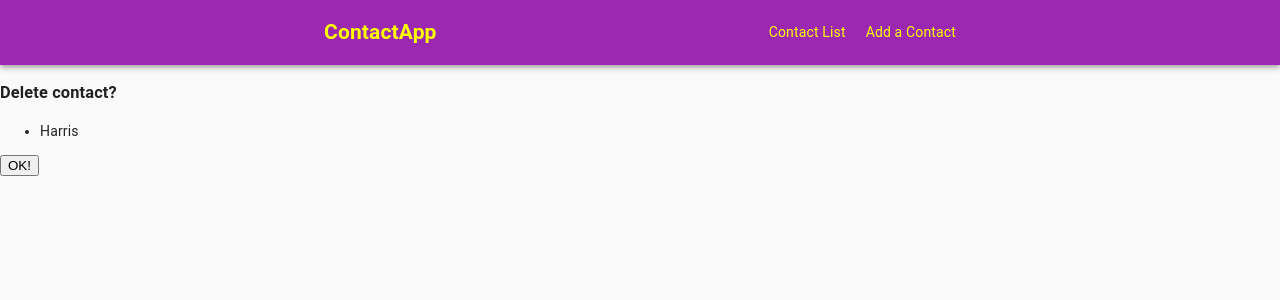
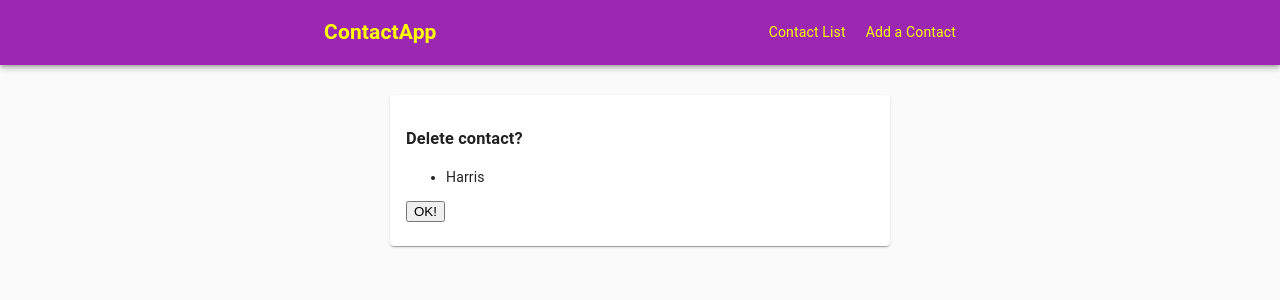
Before and after one commit to jhmccandless/contact-app, a React (Create React App) app in the folder contact-app/: page /delete_confirm/0 in a window 1280 px wide. Shown: the top 300 px of the page. Built offline with nearby package versions, Linux system fonts and the light colour scheme.

Commit message:
gave up on update

```diff
--- a/contact-app/src/components/ContactInfo.jsx
+++ b/contact-app/src/components/ContactInfo.jsx
@@ -3,9 +3,7 @@ import { connect } from "react-redux";
 import { Link } from "react-router-dom";
 import { updateContactInstance } from "../actions";
 import { Card } from "@material-ui/core";
-import { CardActions } from "@material-ui/core";
 import { CardContent } from "@material-ui/core";
-import { Button } from "@material-ui/core";
 
 class ContactInfo extends React.Component {
   constructor(props) {
--- a/contact-app/src/components/Contacts.jsx
+++ b/contact-app/src/components/Contacts.jsx
@@ -25,7 +25,7 @@ class Contacts extends React.Component {
               );
             })}
           </ul>
-          <button>Add Contact</button>
+          <Link to="/add_contact">Add a Contact</Link>
         </CardContent>
       </Card>
     );
--- a/contact-app/src/components/DeleteConfirm.jsx
+++ b/contact-app/src/components/DeleteConfirm.jsx
@@ -1,5 +1,7 @@
 import React from "react";
 import { connect } from "react-redux";
+import { Card } from "@material-ui/core";
+import { CardContent } from "@material-ui/core";
 
 class DeleteComfirm extends React.Component {
   constructor(props) {
@@ -14,13 +16,15 @@ class DeleteComfirm extends React.Component {
 
   render() {
     return (
-      <div>
-        <h3>Delete contact?</h3>
-        <ul>
-          <li>{this.props.contInfo.name}</li>
-        </ul>
-        <button onClick={this.handleClick}>OK!</button>
-      </div>
+      <Card style={{ maxWidth: "500px", margin: "30px auto" }}>
+        <CardContent>
+          <h3>Delete contact?</h3>
+          <ul>
+            <li>{this.props.contInfo.name}</li>
+          </ul>
+          <button onClick={this.handleClick}>OK!</button>
+        </CardContent>
+      </Card>
     );
   }
 }
--- a/contact-app/src/reducers.js
+++ b/contact-app/src/reducers.js
@@ -25,6 +25,7 @@ function contacts_reducer(state = initialState, action) {
   console.log(action);
   switch (action.type) {
     case "ADD_CONTACT":
+      console.log(action);
       return {
         ...state,
         contactList: [
@@ -41,14 +42,11 @@ function contacts_reducer(state = initialState, action) {
         ],
       };
     case "UPDATE_CONTACT":
-      // ({ ...state }.contactList[action.index].name = action.value);
-      // console.log({ ...state }.contactList[action.index].name);
-      // console.log({ ...state }.contactList);
-      [...state.contactList][action.index][action.key] = action.value;
-      console.log([...state.contactList]);
       return {
         ...state,
-        contactList: [...state.contactList],
+        contactList: [
+          ([...state.contactList][action.index][action.key] = action.value),
+        ],
       };
     case "DELETE_CONTACT":
       let arr = state.contactList;
```
Also changed, not shown: contact-app/src/components/Add-Contact.jsx (+0 -7 lines).
